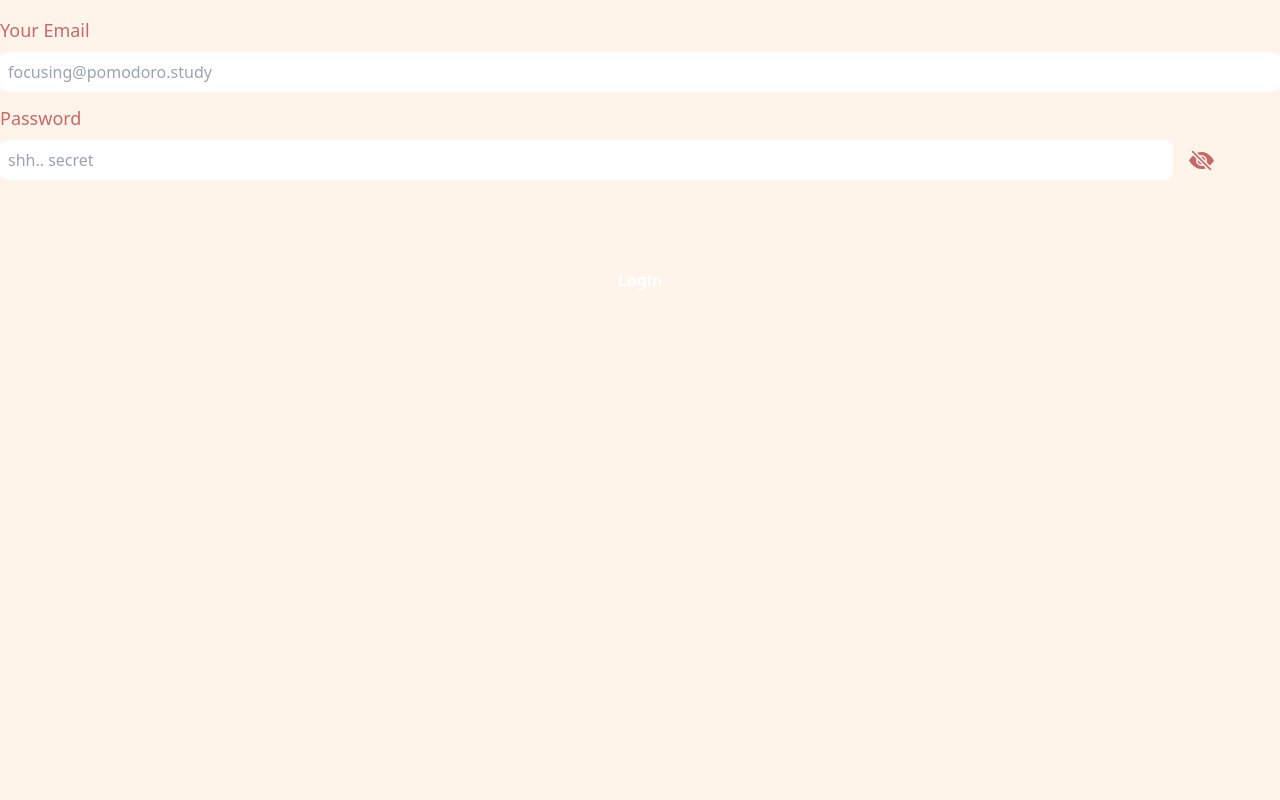
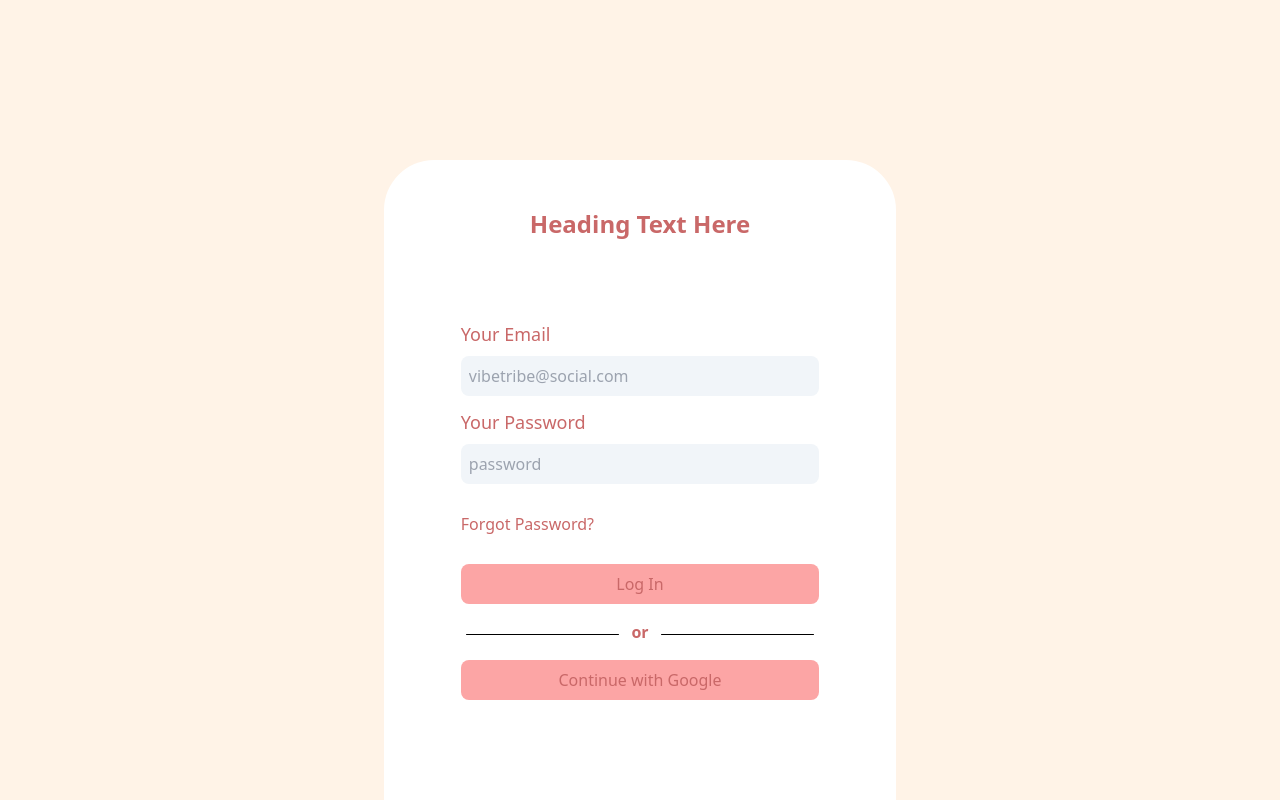
Before and after one commit to makersmecca/Vibie, a React (Vite) app: page / in a window 1280 px wide. Built offline with nearby package versions, Linux system fonts and the light colour scheme; no server answers.

Commit message:
basic login form layout

```diff
--- a/src/App.css
+++ b/src/App.css
@@ -1,5 +1,5 @@
 body {
-  background-color: #fff4ea;
+  background-color: #fff3e7;
   color: #c96868;
   will-change: background-color;
 }
--- a/src/App.jsx
+++ b/src/App.jsx
@@ -1,12 +1,7 @@
-import { UserProvider } from "./Components/UserContext";
 import Authentication from "./Components/Authentication";
 import "./App.css";
 function App() {
-  return (
-    <UserProvider>
-      <Authentication></Authentication>
-    </UserProvider>
-  );
+  return <Authentication />;
 }
 
 export default App;
--- a/src/Components/Authentication.jsx
+++ b/src/Components/Authentication.jsx
@@ -1,106 +1,55 @@
-import { use } from "react";
-import { useState, useEffect } from "react";
 const Authentication = () => {
-  const [formInput, setFormInput] = useState({
-    emailId: "",
-    password: "",
-  });
-  const [ErrorMsg, setErrorMsg] = useState("");
-  const [btnMsg, setBtnMsg] = useState("Login");
-
-  const showPw = false;
-  const handleInput = () => {};
-  const handleShowPW = () => {};
-  const handleSubmit = () => {};
-
   return (
-    <>
-      <form className="flex flex-col items-start w-full gap-3 mt-4">
-        <div className="w-full">
-          <label htmlFor="emailId" className="block mb-2 text-lg font-medium">
+    <div className="flex justify-center">
+      <div className="fixed bottom-0 bg-white border-black md:w-[40%] w-[90%] md:h-[80%] h-[65%] rounded-t-3xl md:rounded-t-[50px]">
+        <span className="flex flex-col items-center w-full font-semibold text-2xl mt-9 md:mt-12">
+          Heading Text Here
+        </span>
+        <form className="flex flex-col w-full gap-3 mt-14 md:mt-20 items-center">
+          <div className="flex flex-col w-[90%] md:w-[70%]">
+            <label htmlFor="email" className="block mb-2 text-lg font-medium">
               Your Email
             </label>
             <input
-            onChange={handleInput}
-            id="uName"
-            type="text"
-            name="emailId"
-            className="rounded-lg block w-full p-2"
-            placeholder="focusing@pomodoro.study"
-            value={formInput.emailId}
-            required
+              type="email"
+              placeholder="vibetribe@social.com"
+              className="rounded-lg block w-full p-2 bg-slate-100"
             />
           </div>
-        <div className="w-full">
-          <label htmlFor="password" className="block mb-2 text-lg font-medium">
-            Password
+          <div className="flex flex-col w-[90%] md:w-[70%]">
+            <label
+              htmlFor="password"
+              className="block mb-2 text-lg font-medium"
+            >
+              Your Password
             </label>
-
-          <span className="flex flex-row items-center gap-3">
             <input
-              onChange={handleInput}
-              id="pw"
-              type={showPw ? "text" : "password"}
-              name="password"
-              className="rounded-lg p-2 w-11/12"
-              placeholder="shh.. secret"
-              value={formInput.password}
-              required
+              type="password"
+              placeholder="password"
+              className="rounded-lg block w-full p-2 bg-slate-100"
             />
-
-            <button type="button" onClick={handleShowPW} className="ms-1">
-              {showPw ? (
-                <svg
-                  xmlns="http://www.w3.org/2000/svg"
-                  width="25"
-                  height="25"
-                  fill="currentColor"
-                  className="bi bi-eye-fill"
-                  viewBox="0 0 16 16"
-                >
-                  <path d="M10.5 8a2.5 2.5 0 1 1-5 0 2.5 2.5 0 0 1 5 0" />
-                  <path d="M0 8s3-5.5 8-5.5S16 8 16 8s-3 5.5-8 5.5S0 8 0 8m8 3.5a3.5 3.5 0 1 0 0-7 3.5 3.5 0 0 0 0 7" />
-                </svg>
-              ) : (
-                <svg
-                  xmlns="http://www.w3.org/2000/svg"
-                  width="25"
-                  height="25"
-                  fill="currentColor"
-                  className="bi bi-eye-slash-fill"
-                  viewBox="0 0 16 16"
-                >
-                  <path d="m10.79 12.912-1.614-1.615a3.5 3.5 0 0 1-4.474-4.474l-2.06-2.06C.938 6.278 0 8 0 8s3 5.5 8 5.5a7 7 0 0 0 2.79-.588M5.21 3.088A7 7 0 0 1 8 2.5c5 0 8 5.5 8 5.5s-.939 1.721-2.641 3.238l-2.062-2.062a3.5 3.5 0 0 0-4.474-4.474z" />
-                  <path d="M5.525 7.646a2.5 2.5 0 0 0 2.829 2.829zm4.95.708-2.829-2.83a2.5 2.5 0 0 1 2.829 2.829zm3.171 6-12-12 .708-.708 12 12z" />
-                </svg>
-              )}
-            </button>
-          </span>
           </div>
-        {location === "/LogIn" ? (
-          <Link to="/ForgotPassword">Forgot password?</Link>
-        ) : (
-          <div className="my-3"></div>
-        )}
-        <span
-          className={`${
-            ErrorMsg === "" ? "my-2.5" : "my-0"
-          } text-sm text-red-400`}
-        >
-          {ErrorMsg}
-        </span>
-        <div className="flex self-center w-full">
+          <span className="mt-4 w-[90%] md:w-[70%]">Forgot Password?</span>
           <button
             type="submit"
-            className="w-full bg-buttonColor text-white rounded-lg p-2 font-semibold"
-            onClick={handleSubmit}
+            className="bg-red-300 w-[90%] md:w-[70%] rounded-lg p-2 font-medium mt-4"
           >
-            {/* {location === "/LogIn" ? "Log In" : "Sign Up"} */}
-            {btnMsg}
+            Log In
+          </button>
+        </form>
+        <div className="flex flex-row items-center font-semibold mt-4">
+          <div className="w-[30%] h-px mx-auto mt-1 me-3 bg-black border-0 rounded"></div>{" "}
+          or{" "}
+          <div className="w-[30%] h-px mx-auto mt-1 ms-3 bg-black border-0 rounded"></div>
+        </div>
+        <button
+          type="button"
+          className="flex justify-self-center items-center justify-center bg-red-300 w-[90%] md:w-[70%] rounded-lg p-2 font-medium mt-4"
+        >
+          Continue with Google
         </button>
       </div>
-      </form>
-    </>
+    </div>
   );
 };
 
--- a/src/Components/UserContext.jsx
+++ /dev/null
@@ -1,43 +0,0 @@
-import { createContext, useState, useEffect } from "react";
-import { onAuthStateChanged, getAuth } from "firebase/auth";
-import { auth } from "../auth/firebaseAuth";
-
-export const UserContext = createContext();
-
-export const UserProvider = ({ children }) => {
-  const [currentUser, setCurrentUser] = useState({
-    email: null,
-    uid: null,
-    displayName: null,
-    photoURL: null,
-  });
-
-  getAuth();
-  useEffect(() => {
-    onAuthStateChanged(auth, (user) => {
-      if (user) {
-        user.displayName === null
-          ? setCurrentUser({
-              email: user.email,
-              uid: user.uid,
-              displayName: user.email.substring(0, 5),
-              photoURL: null,
-            })
-          : setCurrentUser({
-              email: user.email,
-              uid: user.uid,
-              displayName: user.displayName.split(" ")[0],
-              photoURL: user.photoURL,
-            });
-      } else {
-        setCurrentUser(null);
-      }
-    });
-  }, []);
-
-  return (
-    <UserContext.Provider value={{ currentUser, setCurrentUser }}>
-      {children}
-    </UserContext.Provider>
-  );
-};
```
Lines whose indentation alone changed are shown as unchanged.
